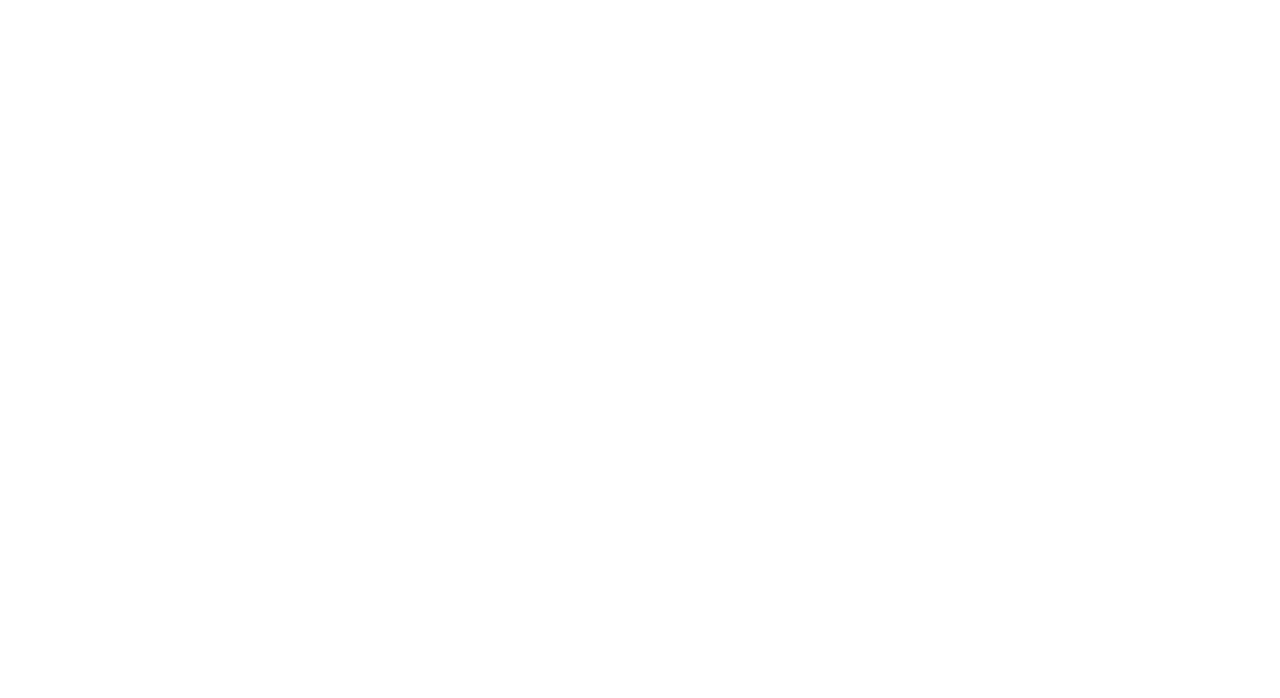
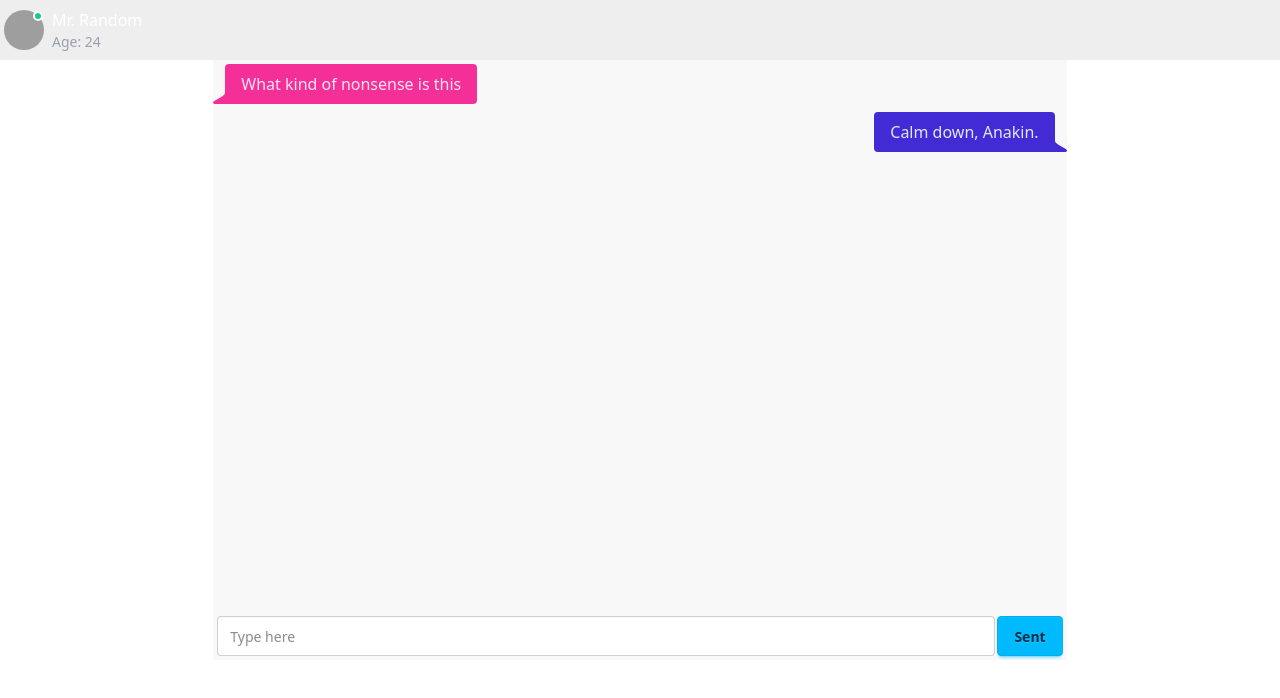
Before and after one commit to ashish-manna/connectDEVs-client, a React (Vite) app: page /chat/1 in a window 1280 px wide. Before the commit this address had no page. Shown: the top 698 px of the page. Built offline with nearby package versions, Linux system fonts and the light colour scheme; grey boxes are pictures that could not be loaded.

Commit message:
chat page ui done

```diff
--- a/src/App.jsx
+++ b/src/App.jsx
@@ -7,6 +7,7 @@
 import Profile from './pages/Profile'
 import Connections from './pages/Connections'
 import Request from './pages/Request'
+import Chat from './pages/Chat'
 
 const App = () => {
   return (
@@ -20,6 +21,7 @@
             <Route path='/request' element={<Request />} />
             <Route path='/login' element={<Login />} />
           </Route>
+          <Route path='/chat/:toUserId' element={<Chat />} />
         </Routes>
       </BrowserRouter>
     </Provider>
--- /dev/null
+++ b/src/mocks/userProfile.js
@@ -0,0 +1,7 @@
+export const userProfile = {
+  firstName: "Mr. Random",
+  lastName: "Noting",
+  age: 24,
+  photoUrl:
+    "https://encrypted-tbn0.gstatic.com/images?q=tbn:ANd9GcTnth5-wQ3awrdVlDxI3cZO1tewLa37xD-MjQ&s",
+};
--- /dev/null
+++ b/src/pages/Chat.jsx
@@ -0,0 +1,35 @@
+import { userProfile } from "../mocks/userProfile"
+
+const Chat = () => {
+    return (
+        <div className="w-full">
+            <div className="flex gap-2 items-center bg-base-300 py-2 px-1">
+                <div className="avatar avatar-online">
+                    <div className="w-10 rounded-full">
+                        <img src="https://img.daisyui.com/images/profile/demo/gordon@192.webp" />
+                    </div>
+                </div>
+                <div>
+                    <div className="text-white">{userProfile.firstName}</div>
+                    <div className="text-gray-400 text-sm">Age: {userProfile.age}</div>
+                </div>
+            </div>
+            <div className="w-full md:w-2/3 mx-auto h-screen lg:h-[75vh] flex flex-col justify-between pb-1 md:bg-base-200">
+                <div>
+                    <div className="chat chat-start">
+                        <div className="chat-bubble chat-bubble-secondary">What kind of nonsense is this</div>
+                    </div>
+                    <div className="chat chat-end">
+                        <div className="chat-bubble chat-bubble-primary">Calm down, Anakin.</div>
+                    </div>
+                </div>
+                <div className="w-full flex px-1 justify-between gap-0.5">
+                    <input type="text" placeholder="Type here" className="input w-full" />
+                    <button className="btn btn-info">Sent</button>
+                </div>
+            </div>
+        </div>
+    )
+}
+
+export default Chat
--- a/src/pages/Connections.jsx
+++ b/src/pages/Connections.jsx
@@ -2,6 +2,7 @@
 import { useEffect } from "react";
 import { useDispatch, useSelector } from "react-redux";
 import { addConnection } from "../redux/slice/connectionSlice";
+import { Link } from "react-router-dom";
 
 const Connections = () => {
     const dispatch = useDispatch();
@@ -26,13 +27,13 @@
             <ul className="list bg-base-100 rounded-box shadow-md">
                 <li className="p-4 pb-2 text-xs opacity-60 tracking-wide">Your Connections</li>
                 {connectionList.map((user) =>
-                    <li key={user._id} className="list-row">
+                    <Link to={`/chat/${user._id}`} key={user._id} className="list-row">
                         <div><img className="size-10 rounded-box" src={user.photoUrl} /></div>
                         <div>
                             <div className="text-md font-bold">{user.firstName}</div>
                             <div className="text-xs uppercase font-semibold opacity-60 line-clamp-2">{user.about}</div>
                         </div>
-                    </li>)}
+                    </Link>)}
             </ul>
         </div>
     )
```
